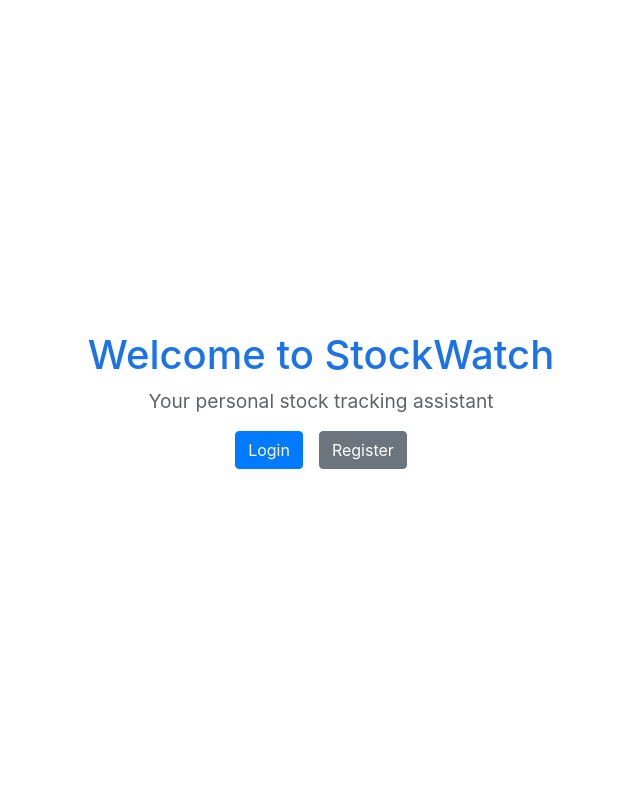
After one commit to epeltz33/StockWatch, a Flask app: template app/templates/main/landing.html in a window 1280 px wide. The commit adds this page. Shown: the whole page, without its empty margins (319-959 px from the left). Run offline with Flask 3, Linux system fonts and the light colour scheme; the template is opened without the code that fills it, so the values that code supplies are empty; some libraries are stand-ins or nearby versions.

Commit message:
chore: Update Flask app configuration and add landing page
Note: This commit updates the Flask app configuration to include a redirect from the root URL to the landing page. It also adds a new landing page template and CSS styles for the landing page.

```diff
--- a/app/__init__.py
+++ b/app/__init__.py
@@ -12,7 +12,7 @@ cache = Cache()
 
 
 def create_app(test_config=None):
-    app = Flask(__name__, template_folder='templates')
+    app = Flask(__name__, template_folder='templates', static_folder='static')
 
     if test_config is None:
         app.config.from_object(Config)
@@ -51,7 +51,7 @@ def create_app(test_config=None):
 
     @app.route('/')
     def index():
-        return redirect(url_for('auth.login'))
+        return redirect(url_for('main.landing'))
 
     from app.cli import delete_user
     app.cli.add_command(delete_user)
--- a/app/blueprints/main.py
+++ b/app/blueprints/main.py
@@ -3,6 +3,11 @@ from flask_login import current_user, login_required
 from app import cache
 
 bp = Blueprint('main', __name__)
+
+
+@bp.route('/')
+def landing():
+    return render_template('main/landing.html')
 
 
 @bp.route('/dashboard')
--- /dev/null
+++ b/app/static/css/style.css
@@ -0,0 +1,59 @@
+body {
+  font-family: Arial, sans-serif;
+  margin: 0;
+  padding: 0;
+  background-color: #f0f2f5;
+}
+
+.landing-container {
+  display: flex;
+  flex-direction: column;
+  align-items: center;
+  justify-content: center;
+  height: 100vh;
+  text-align: center;
+}
+
+h1 {
+  color: #1a73e8;
+  font-size: 3rem;
+  margin-bottom: 0.5rem;
+}
+
+p {
+  color: #5f6368;
+  font-size: 1.2rem;
+  margin-bottom: 2rem;
+}
+
+.cta-buttons {
+  display: flex;
+  gap: 1rem;
+}
+
+.btn {
+  padding: 0.75rem 1.5rem;
+  font-size: 1rem;
+  text-decoration: none;
+  border-radius: 4px;
+  transition: background-color 0.3s ease;
+}
+
+.btn-primary {
+  background-color: #1a73e8;
+  color: white;
+}
+
+.btn-primary:hover {
+  background-color: #1557b0;
+}
+
+.btn-secondary {
+  background-color: #ffffff;
+  color: #1a73e8;
+  border: 1px solid #1a73e8;
+}
+
+.btn-secondary:hover {
+  background-color: #e8f0fe;
+}
--- a/app/templates/base.html
+++ b/app/templates/base.html
@@ -6,7 +6,7 @@
   <meta name="viewport" content="width=device-width, initial-scale=1.0">
   <title>{% block title %}StockWatch{% endblock %}</title>
   <!-- Add your CSS links here -->
-  <link rel="stylesheet" href="{{ url_for('static', filename='css/main.css') }}">
+  <link rel="stylesheet" href="{{ url_for('static', filename='css/style.css') }}">
   <!-- If using Bootstrap -->
   <link rel="stylesheet" href="https://stackpath.bootstrapcdn.com/bootstrap/4.5.2/css/bootstrap.min.css">
 </head>
--- /dev/null
+++ b/app/templates/main/landing.html
@@ -0,0 +1,12 @@
+{% extends "base.html" %}
+
+{% block content %}
+<div class="landing-container">
+  <h1>Welcome to StockWatch</h1>
+  <p>Your personal stock tracking assistant</p>
+  <div class="cta-buttons">
+    <a href="{{ url_for('auth.login') }}" class="btn btn-primary">Login</a>
+    <a href="{{ url_for('auth.register') }}" class="btn btn-secondary">Register</a>
+  </div>
+</div>
+{% endblock %}
```
